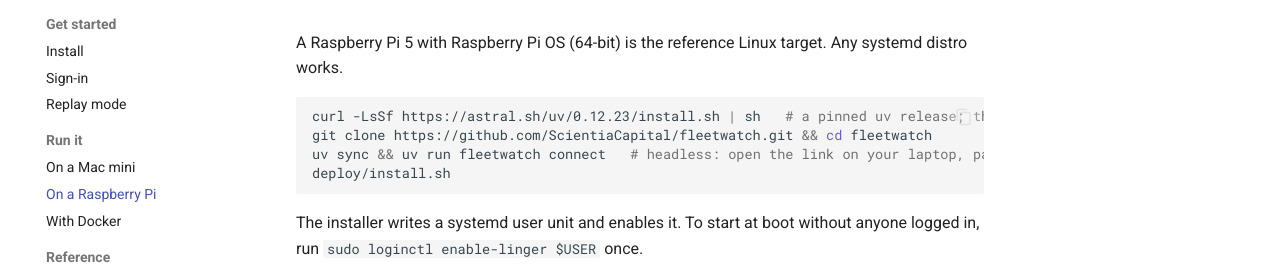
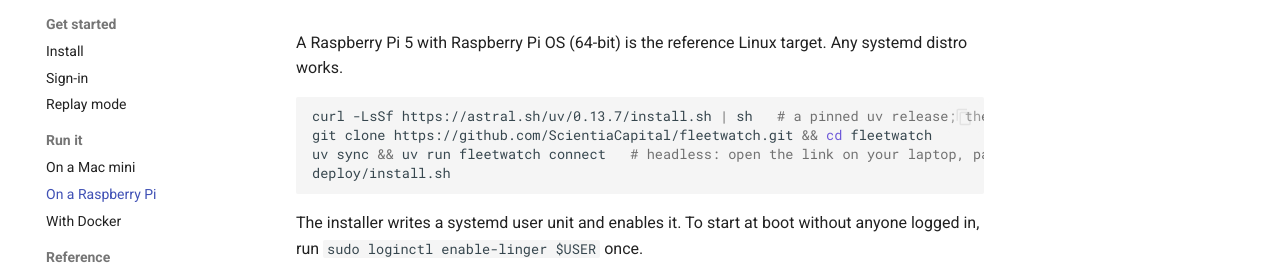
Before and after one commit to ScientiaCapital/fleetwatch, an MkDocs documentation site: the page built from docs/raspberry-pi.md, in a window 1280 px wide and 1064 px high. Shown: the part 150-425 px from the top of the window. Built offline with MkDocs 1.6.1 and Material for MkDocs 9.7.7, drawn with Linux system fonts in a browser that asks for light colours; comment, search, counter and statistics services are not loaded; part of the change alters nothing that is shown.

Commit message:
build: uv 0.13.7 in the Dockerfile, install.sh and the Pi doc (#176)
Dependabot's #157 moved only the Dockerfile image; uv is pinned in three
places and they must move together. Same digest Dependabot resolved for
ghcr.io/astral-sh/uv:0.13.7.

Co-authored-by: Claude Fable 5.1 <noreply@anthropic.com>

````diff
--- a/docs/raspberry-pi.md
+++ b/docs/raspberry-pi.md
@@ -3,7 +3,7 @@
 A Raspberry Pi 5 with Raspberry Pi OS (64-bit) is the reference Linux target. Any systemd distro works.
 
 ```bash
-curl -LsSf https://astral.sh/uv/0.12.23/install.sh | sh   # a pinned uv release; the one-line installer does the same
+curl -LsSf https://astral.sh/uv/0.13.7/install.sh | sh   # a pinned uv release; the one-line installer does the same
 git clone https://github.com/ScientiaCapital/fleetwatch.git && cd fleetwatch
 uv sync && uv run fleetwatch connect   # headless: open the link on your laptop, paste the redirect back
 deploy/install.sh
````
Also changed, not shown: 2 other files.
